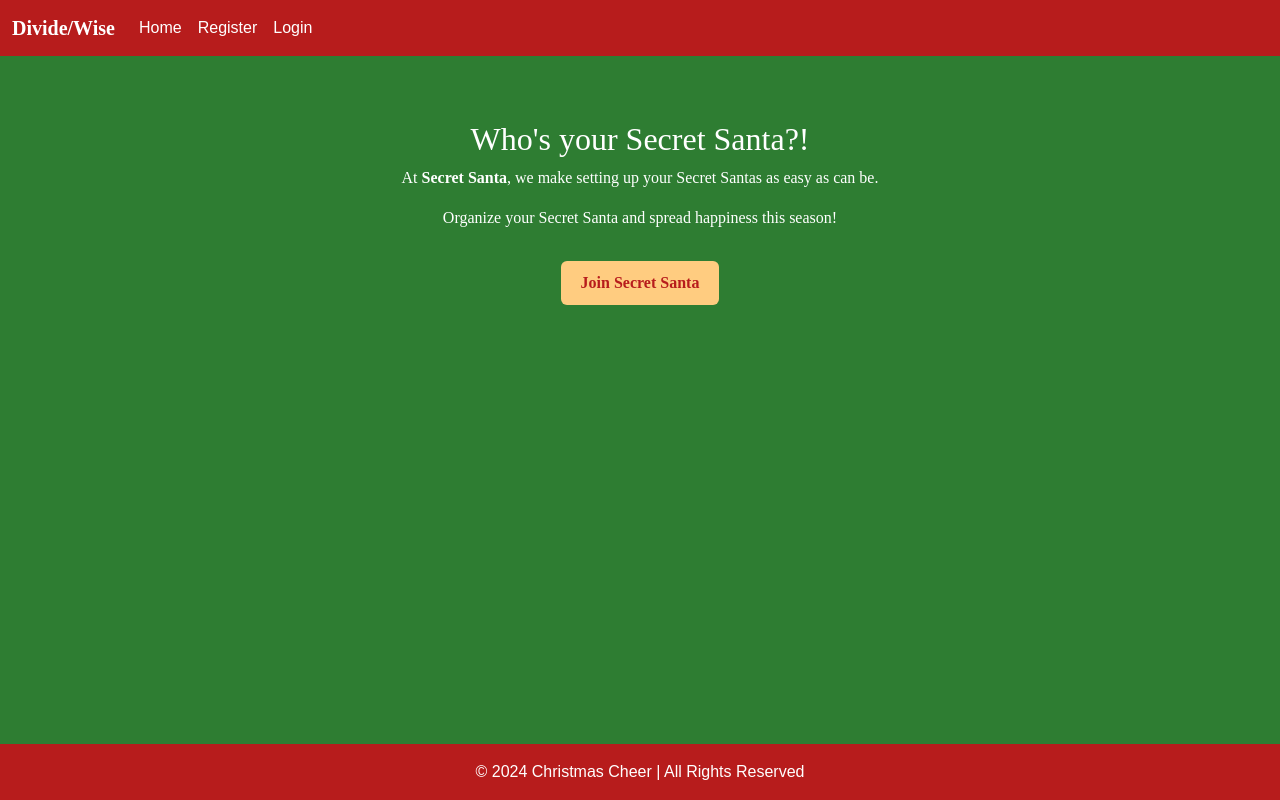
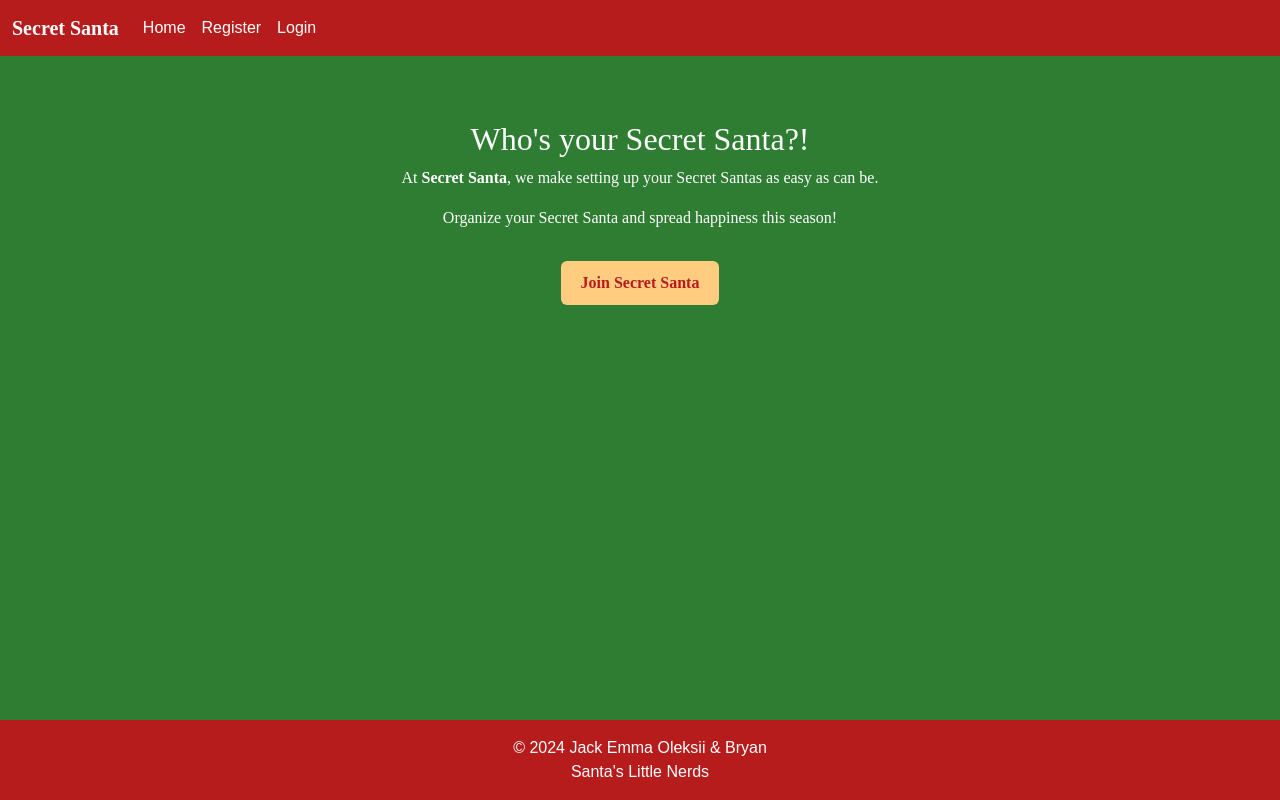
Before and after one commit to jack-brosnan/home-not-alone, a Django app: page / in a window 1280 px wide. Run offline with Django 4.2, Linux system fonts and the light colour scheme.

Commit message:
fixed the title and nav brand, they now display: Secret Santa. Edited footer text

```diff
--- a/templates/base.html
+++ b/templates/base.html
@@ -11,7 +11,7 @@
 <head>
     <meta charset="UTF-8">
     <meta name="viewport" content="width=device-width, initial-scale=1.0">
-    <title>DivideWise</title>
+    <title>Secret Santa</title>
 
     <!-- Bootstrap CSS -->
     <link href="https://cdn.jsdelivr.net/npm/bootstrap@5.3.3/dist/css/bootstrap.min.css" rel="stylesheet"
@@ -37,7 +37,7 @@
         <div class="container-fluid">
             <a class="navbar-brand" href="{% url 'home' %}">
                 <span class="brand">
-                    <span class="red-o">Divide</span><span class="thin">/Wise</span>
+                    <span>Secret Santa</span>
                 </span>
             </a>
             <button class="navbar-toggler" type="button" data-bs-toggle="collapse" data-bs-target="#navbarText"
@@ -80,7 +80,9 @@
     <!-- Footer -->
     <footer class="footer mt-auto py-3 text-white text-center" style="background-color: #b71c1c;">
         <div class="container">
-            <span>&copy; 2024 Christmas Cheer | All Rights Reserved</span>
+            <span>&copy; 2024 Jack Emma Oleksii & Bryan</span>
+            <br>
+            <span>Santa's Little Nerds</span>
         </div>
     </footer>
 
```
